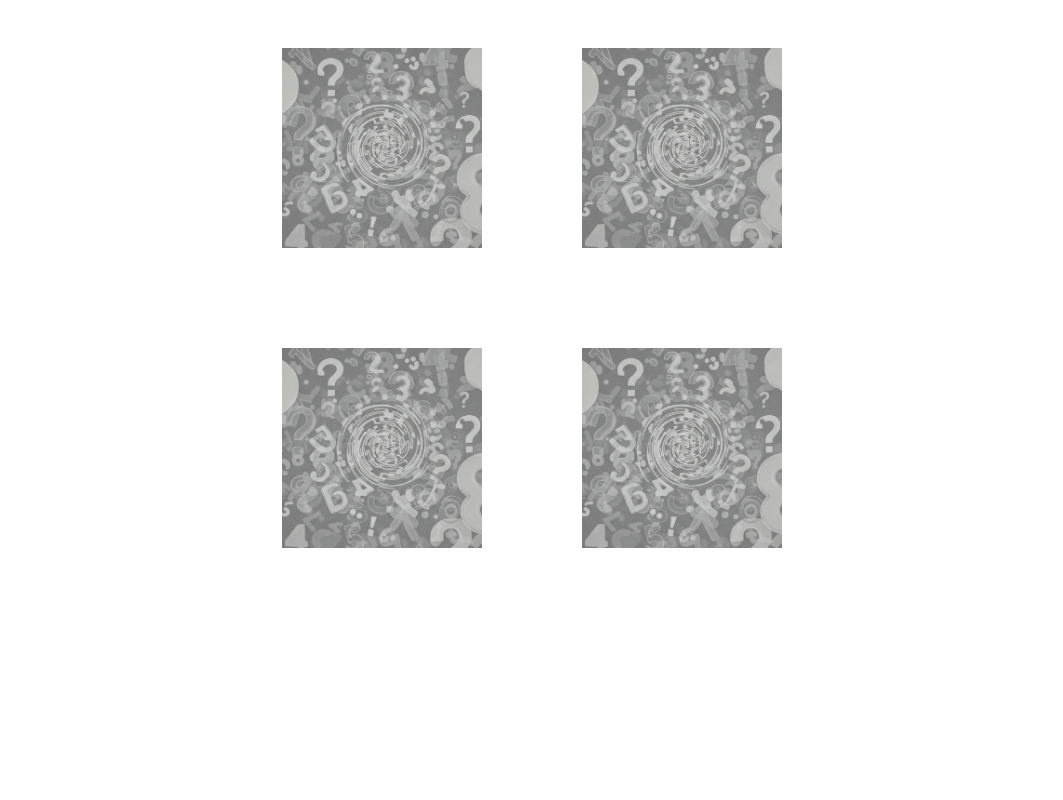
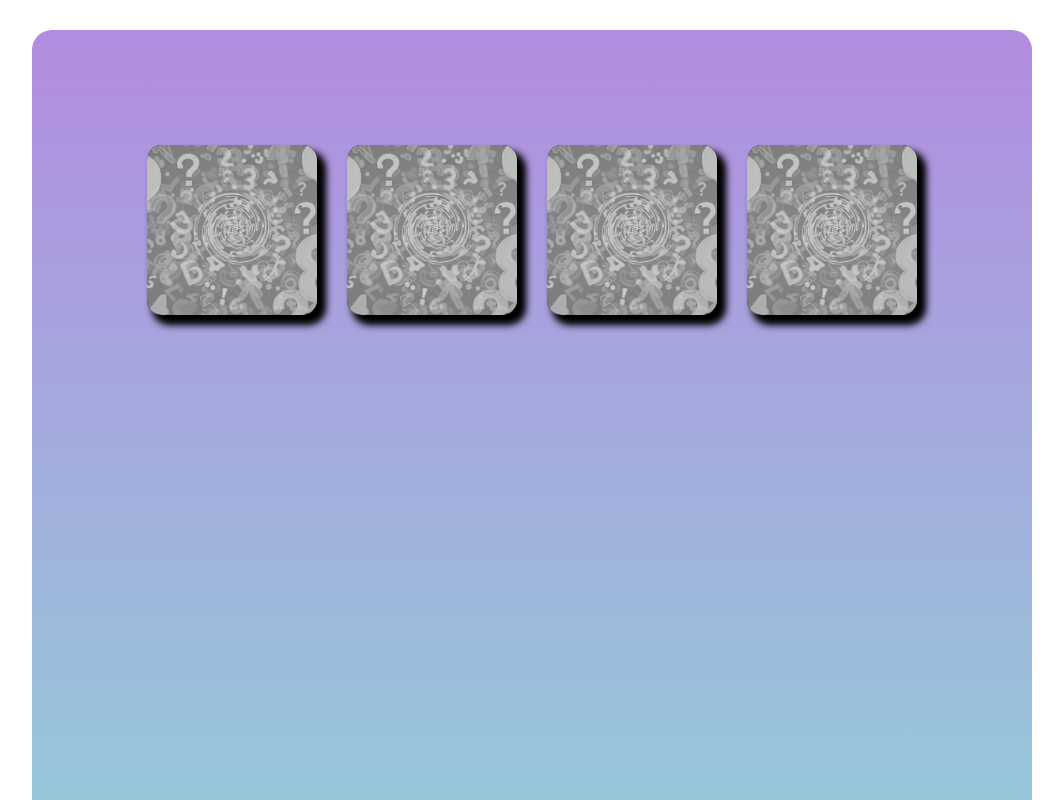
Before and after one commit to ChriDiet/memoryspill, a plain HTML site: page index.html in a window 1280 px wide. Shown: the top 800 px of the page, without its empty margins (108-1171 px from the left). Drawn offline with Linux system fonts and the light colour scheme.

Commit message:
latest version

```diff
--- a/javascript.js
+++ b/javascript.js
@@ -21,17 +21,17 @@ document.addEventListener("DOMContentLoaded", () => {
 
 function drawGame() {
   document.getElementById("app").innerHTML = /*html*/ `
-            ${makeCardPairHtml("c1-1", "c1-2", "lexi", "Simba")}
-            ${makeCardPairHtml("c2-1", "c2-2", "Simba", "lexi")}
+            ${makeCardPairHtml("c1-1", "c1-2", "lexi", "lexi", "1")}
+            ${makeCardPairHtml("c2-1", "c2-2", "Simba", "Simba", "2")}
 
     `;
 }
 
 // all image must have .jpg extension and be in /img folder
-function makeCardPairHtml(id, id2, img, img2) {
+function makeCardPairHtml(id, id2, img, img2, cardNumber) {
   return /*html*/ `
-        <div id="${id}" onclick="revealCard(id, '${img}')" class="card"><img src="/img/front.png"/></div>
-        <div id="${id2}" onclick="revealCard(id, '${img2}')" class="card"><img src="/img/front.png"/></div>
+        <div id="${id}" onclick="revealCard(id, '${img}')" class="card ${cardNumber}"><img src="/img/front.png"/></div>
+        <div id="${id2}" onclick="revealCard(id, '${img}')" class="card ${cardNumber}"><img src="/img/front.png"/></div>
     `;
 }
 
@@ -39,4 +39,65 @@ function revealCard(id, imgFileName) {
   document.getElementById(id).innerHTML = /*html*/ `
     <img src="/img/${imgFileName}.jpg"/>
   `;
+  console.log(id);
+  equalityImgCheck(id);
 }
+
+let clickedIds = [];
+function equalityImgCheck(id) {
+  // timeOutLength set in ms
+  let timeOutLength = 1000;
+  let imgArr = [];
+
+  clickedIds.push(id);
+
+  for (let i = 0; i < clickedIds.length; i++) {
+    imgArr.push(document.getElementById(clickedIds[i]));
+    console.log("imgDiv", imgArr[0].id.slice(0, 2));
+    if (imgArr.length == 2) {
+      let className = imgArr[0].id.slice(0, 2);
+      let className2 = imgArr[1].id.slice(0, 2);
+      //   let className = imgArr[0].className;
+      //   let className2 = imgArr[1].className;
+      console.log("inside loop", className + " " + className2);
+      if (className != className2) {
+        console.log("not equal");
+        setTimeout(() => {
+          turnWrongPair();
+          clickedIds = [];
+        }, timeOutLength);
+      } else {
+        // remove image divs function call;
+      }
+    }
+  }
+
+  //   clickedIds.forEach((element) => {
+  //     imgArr.push(document.getElementById(element));
+  //   });
+  //   if (imgArr.length == 2) {
+  //     for (let i = 0; i < imgArr.length; i++) {
+  //       let className = imgArr[0].className;
+  //       let className2 = imgArr[1].className;
+  //       console.log("inside loop", className + " " + className2);
+  //       if (className != className2) {
+  //         console.log("not equal");
+  //         setTimeout(() => {
+  //           turnWrongPair();
+  //           clickedIds = [];
+  //         }, timeOutLength);
+  //       } else {
+  //         // remove image divs function call;
+  //       }
+  //     }
+  //   }
+  console.log(imgArr);
+}
+
+function turnWrongPair() {
+  clickedIds.forEach((element) => {
+    document.getElementById(element).innerHTML = /*html*/ `
+        <img src="/img/front.png"/>
+        `;
+  });
+}
--- a/styles.css
+++ b/styles.css
@@ -1,28 +1,30 @@
 body {
   margin: 0;
   padding: 0;
+  display: grid;
+  justify-content: center;
+  align-content: center;
 }
 
 #app {
   display: grid;
-    grid-template-columns: repeat(2, 300px);
-    grid-template-rows: repeat(2, 300px);
+  grid-template-columns: repeat(4, 200px);
+  grid-template-rows: repeat(4, 200px);
   justify-content: center;
   align-items: center;
   justify-items: center;
+  background-image: linear-gradient(to top, #8fd9d9 0%, #b28ce0 100%);
+  height: 1000px;
+  width: 1000px;
+  border-radius: 20px;
+  align-content: center;
+  margin-top: 30px;
 }
-.card > img {
-    width: 200px;
+img,
+.card {
+  background-color: #393939;
+  width: 170px;
+  height: 170px;
+  border-radius: 15px;
+  box-shadow: 7px 8px 9px;
 }
-.card{
-    /* background-color: blue; */
-}
-/* .hideImg > img {
-    display: none;
-
-} */
-/* .test{
-    display: grid;
-    grid-template-columns: repeat(2, 300px);
-    grid-template-rows: repeat(2, 300px);
-} */
```
Also changed, not shown: index.html (line endings or trailing spaces). Lines whose indentation alone changed are shown as unchanged.
